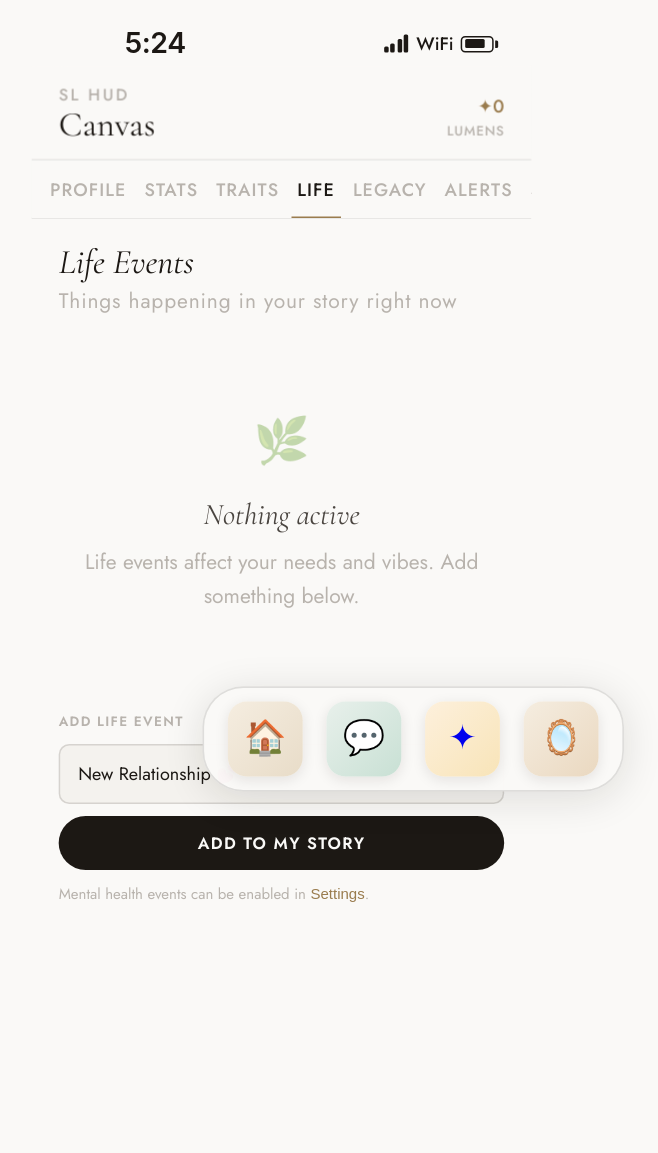
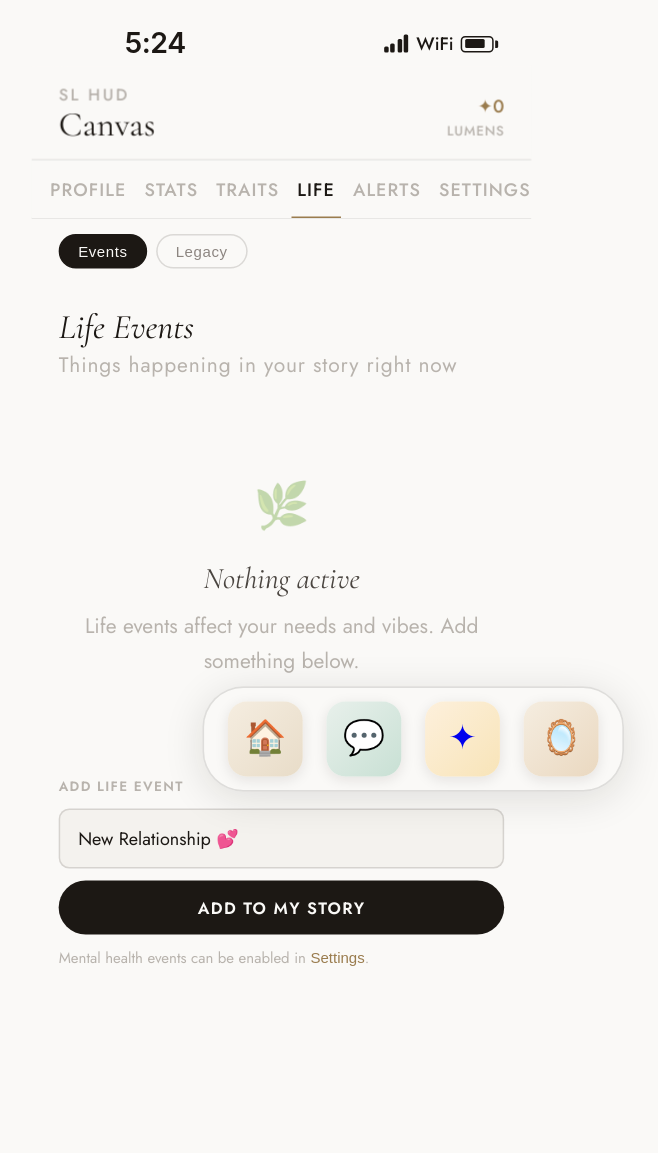
Before and after one commit to Kiralette/slhud, a FastAPI app: template app/templates/apps/canvas.html in a window 1280 px wide, after a click on "LIFE". Shown: the whole page, without its empty margins (358-1016 px from the left). Before the commit the page ends 902 px from the top, so only its background shows below. Run offline with FastAPI, Linux system fonts and the light colour scheme; the template is opened without the code that fills it, so the values that code supplies are empty.

Commit message:
Canvas: consolidated legacy under life tab

```diff
--- a/app/templates/apps/canvas.html
+++ b/app/templates/apps/canvas.html
@@ -301,7 +301,6 @@
   <button class="tab"        data-tab="tab-stats"         onclick="showTab('tab-stats')">Stats</button>
   <button class="tab"        data-tab="tab-traits"        onclick="showTab('tab-traits')">Traits</button>
   <button class="tab"        data-tab="tab-occurrences"   onclick="showTab('tab-occurrences')">Life</button>
-  <button class="tab"        data-tab="tab-legacy"        onclick="showTab('tab-legacy')">Legacy</button>
   <button class="tab"        data-tab="tab-notifications" onclick="showTab('tab-notifications')">Alerts</button>
   <button class="tab"        data-tab="tab-settings"      onclick="showTab('tab-settings')">Settings</button>
 </div>
@@ -450,6 +449,13 @@
 
 <!-- ══ OCCURRENCES (LIFE) TAB ════════════════════════════════════════════════ -->
 <div id="tab-occurrences" class="tab-panel">
+  <div class="notif-filter-row" style="margin-bottom:0;">
+    <button class="notif-chip active" onclick="showLifeView('events', this)">Events</button>
+    <button class="notif-chip" onclick="showLifeView('legacy', this)">Legacy</button>
+  </div>
+
+  <!-- Events view -->
+  <div id="life-view-events">
   <div class="section-head">
     <div class="section-head-title">Life Events</div>
     <div class="section-head-sub">Things happening in your story right now</div>
@@ -524,11 +530,10 @@
     </div>
     {% endif %}
   </div>
-  <div class="scroll-pad"></div>
-</div>
+  </div><!-- /life-view-events -->
 
-<!-- ══ LEGACY TAB ════════════════════════════════════════════════════════════ -->
-<div id="tab-legacy" class="tab-panel">
+  <!-- Legacy view -->
+  <div id="life-view-legacy" style="display:none;">
   <div class="legacy-coming">
     <div class="legacy-icon">🏆</div>
     <div class="legacy-title">Achievements coming soon</div>
@@ -537,7 +542,6 @@
       Your legacy builds with every choice you make.
     </div>
   </div>
-
   {% if achievements %}
   <div class="stagger">
   {% for a in achievements %}
@@ -551,6 +555,8 @@
   {% endfor %}
   </div>
   {% endif %}
+  </div><!-- /life-view-legacy -->
+
   <div class="scroll-pad"></div>
 </div>
 
@@ -713,6 +719,13 @@
 
   // ── Notifications filter ───────────────────────────────────
 
+  function showLifeView(view, btn) {
+    document.querySelectorAll('#tab-occurrences .notif-chip').forEach(c => c.classList.remove('active'));
+    btn.classList.add('active');
+    document.getElementById('life-view-events').style.display = view === 'events' ? '' : 'none';
+    document.getElementById('life-view-legacy').style.display = view === 'legacy' ? '' : 'none';
+  }
+
   function filterNotifs(app, btn) {
     document.querySelectorAll('.notif-chip').forEach(c => c.classList.remove('active'));
     btn.classList.add('active');
```
